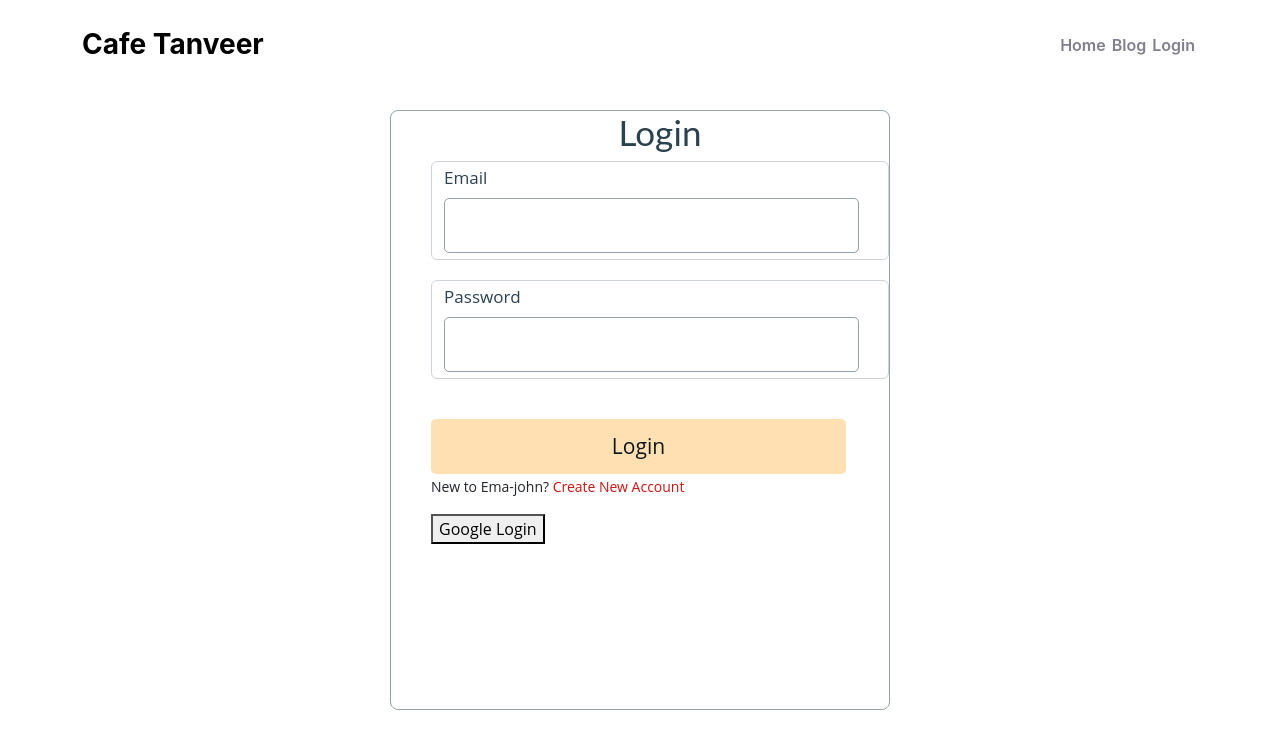
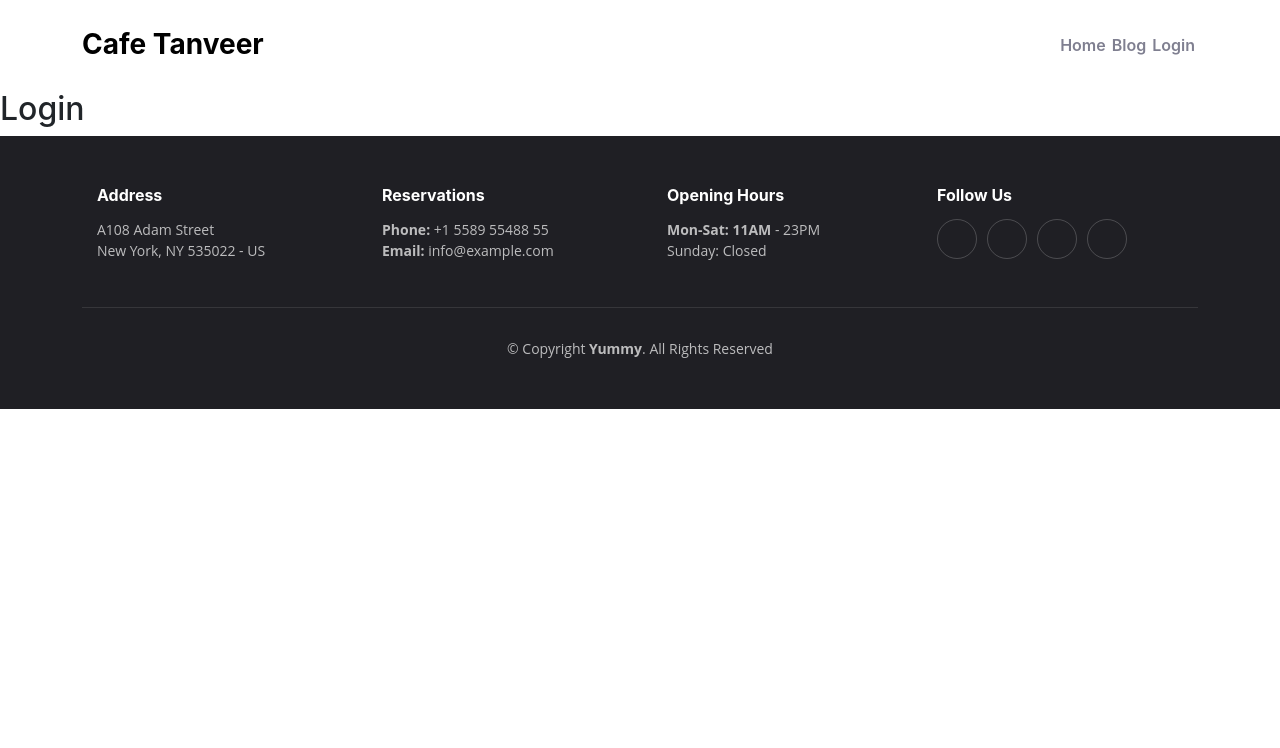
Before and after one commit to tanveer19/A10-cafe-onion-client, a React (Vite) app: page /login in a window 1280 px wide. Shown: the top 748 px of the page. Built offline with nearby package versions, Linux system fonts and the light colour scheme.

Commit message:
added footer

```diff
--- /dev/null
+++ b/src/components/Footer.jsx
@@ -0,0 +1,78 @@
+import React from "react";
+
+const Footer = () => {
+  return (
+    <div id="footer" className="footer">
+      <div className="container">
+        <div className="row gy-3">
+          <div className="col-lg-3 col-md-6 d-flex">
+            <i className="bi bi-geo-alt icon"></i>
+            <div>
+              <h4>Address</h4>
+              <p>
+                A108 Adam Street <br />
+                New York, NY 535022 - US
+                <br />
+              </p>
+            </div>
+          </div>
+
+          <div className="col-lg-3 col-md-6 footer-links d-flex">
+            <i className="bi bi-telephone icon"></i>
+            <div>
+              <h4>Reservations</h4>
+              <p>
+                <strong>Phone:</strong> +1 5589 55488 55
+                <br />
+                <strong>Email:</strong> info@example.com
+                <br />
+              </p>
+            </div>
+          </div>
+
+          <div className="col-lg-3 col-md-6 footer-links d-flex">
+            <i className="bi bi-clock icon"></i>
+            <div>
+              <h4>Opening Hours</h4>
+              <p>
+                <strong>Mon-Sat: 11AM</strong> - 23PM
+                <br />
+                Sunday: Closed
+              </p>
+            </div>
+          </div>
+
+          <div className="col-lg-3 col-md-6 footer-links">
+            <h4>Follow Us</h4>
+            <div className="social-links d-flex">
+              <a href="#" className="twitter">
+                <i className="bi bi-twitter"></i>
+              </a>
+              <a href="#" className="facebook">
+                <i className="bi bi-facebook"></i>
+              </a>
+              <a href="#" className="instagram">
+                <i className="bi bi-instagram"></i>
+              </a>
+              <a href="#" className="linkedin">
+                <i className="bi bi-linkedin"></i>
+              </a>
+            </div>
+          </div>
+        </div>
+      </div>
+
+      <div className="container">
+        <div className="copyright">
+          &copy; Copyright{" "}
+          <strong>
+            <span>Yummy</span>
+          </strong>
+          . All Rights Reserved
+        </div>
+      </div>
+    </div>
+  );
+};
+
+export default Footer;
--- a/src/components/Layout.jsx
+++ b/src/components/Layout.jsx
@@ -1,12 +1,14 @@
 import React from "react";
 import Header from "./Header";
 import { Outlet } from "react-router-dom";
+import Footer from "./Footer";
 
 const Layout = () => {
   return (
     <div>
       <Header></Header>
       <Outlet></Outlet>
+      <Footer></Footer>
     </div>
   );
 };
--- a/src/components/Login.jsx
+++ b/src/components/Login.jsx
@@ -20,27 +20,8 @@ const Login = () => {
       });
   };
   return (
-    <div className="form-container">
-      <h2 className="form-title">Login</h2>
-      <form>
-        <div className="form-control">
-          <label htmlFor="email">Email</label>
-          <input type="email" name="email" id="" required />
-        </div>
-        <div className="form-control">
-          <label htmlFor="password">Password</label>
-          <input type="password" name="password" id="" required />
-        </div>
-        <input className="btn-submit" type="submit" value="Login" />
-      </form>
-      <p>
-        <small>
-          New to Ema-john? <Link to="/signup">Create New Account</Link>
-        </small>
-      </p>
-      <div>
-        <button onClick={handleGoogleSignIn}>Google Login</button>
-      </div>
+    <div>
+      <h2>Login</h2>
     </div>
   );
 };
```
Also changed, not shown: src/components/Home.jsx (+0 -65 lines).
